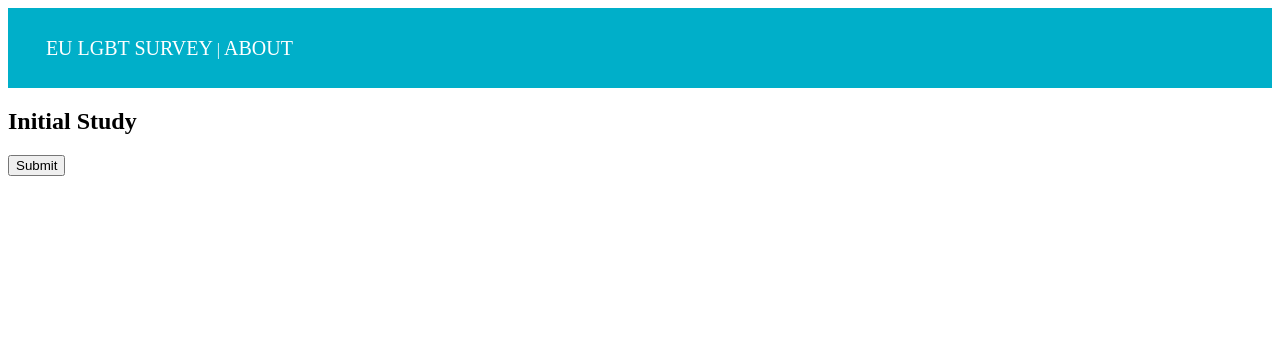
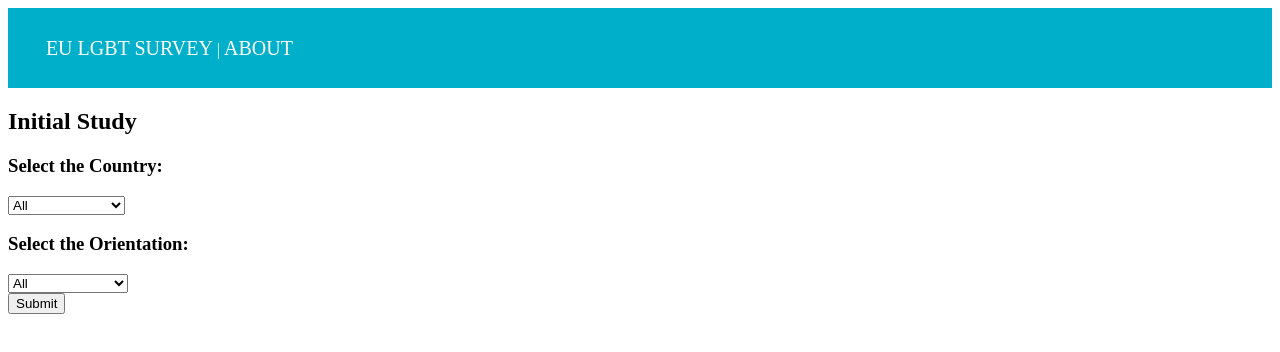
Before and after one commit to ravenusmc/eu_lgbt_survey, a Vue app in the folder client/: page / in a window 1280 px wide. Shown: the top 352 px of the page. Built offline with nearby package versions, Linux system fonts and the light colour scheme.

Commit message:
working on building first data area

```diff
--- a/client/src/components/SectionOne.vue
+++ b/client/src/components/SectionOne.vue
@@ -3,6 +3,26 @@
     <section>
       <h1>Initial Study</h1>
       <form @submit="submitSelection">
+
+        <div>
+          <h3>Select the Country:</h3>
+          <select v-model="state" name="state">
+            <option v-for="state in states" v-bind:key="state" :value="state">
+              {{ state }}
+            </option>
+          </select>
+        </div>
+
+        <div>
+          <h3>Select the Orientation:</h3>
+          <select v-model="orientation" name="orientation">
+            <option v-for="orientation in orientations" v-bind:key="orientation"
+            :value="orientation">
+              {{ orientation }}
+            </option>
+          </select>
+        </div>
+
         <div>
           <button>Submit</button>
         </div>
@@ -15,11 +35,16 @@
 export default {
   name: 'SectionOne',
   data() {
-    states: ['All', 'Austria', 'Belgium', 'Bulgaria', 'Cyprus', 'Czech Republic', 'Germany',
-     'Denmark', 'Estonia', 'Greece', 'Spain', 'Finland', 'France', 'Croatia',
-     'Hungary', 'Ireland', 'Italy', 'Lithuania', 'Luxembourg', 'Latvia', 'Malta',
-     'Netherlands', 'Poland', 'Portugal', 'Romania', 'Sweden', 'Slovenia',
-     'Slovakia', 'United Kingdom']
+    return {
+      state: 'All',
+      states: ['All', 'Austria', 'Belgium', 'Bulgaria', 'Cyprus', 'Czech Republic', 'Germany',
+        'Denmark', 'Estonia', 'Greece', 'Spain', 'Finland', 'France', 'Croatia',
+        'Hungary', 'Ireland', 'Italy', 'Lithuania', 'Luxembourg', 'Latvia', 'Malta',
+        'Netherlands', 'Poland', 'Portugal', 'Romania', 'Sweden', 'Slovenia',
+        'Slovakia', 'United Kingdom'],
+      orientation: 'All',
+      orientations: ['All', 'Lesbian', 'Gay', 'Bisexual women', 'Bisexual men', 'Transgender'],
+    };
   },
   methods: {
     submitSelection(evt) {
```
Also changed, not shown: 2 other files (tests, documents, lock files or other folders).
